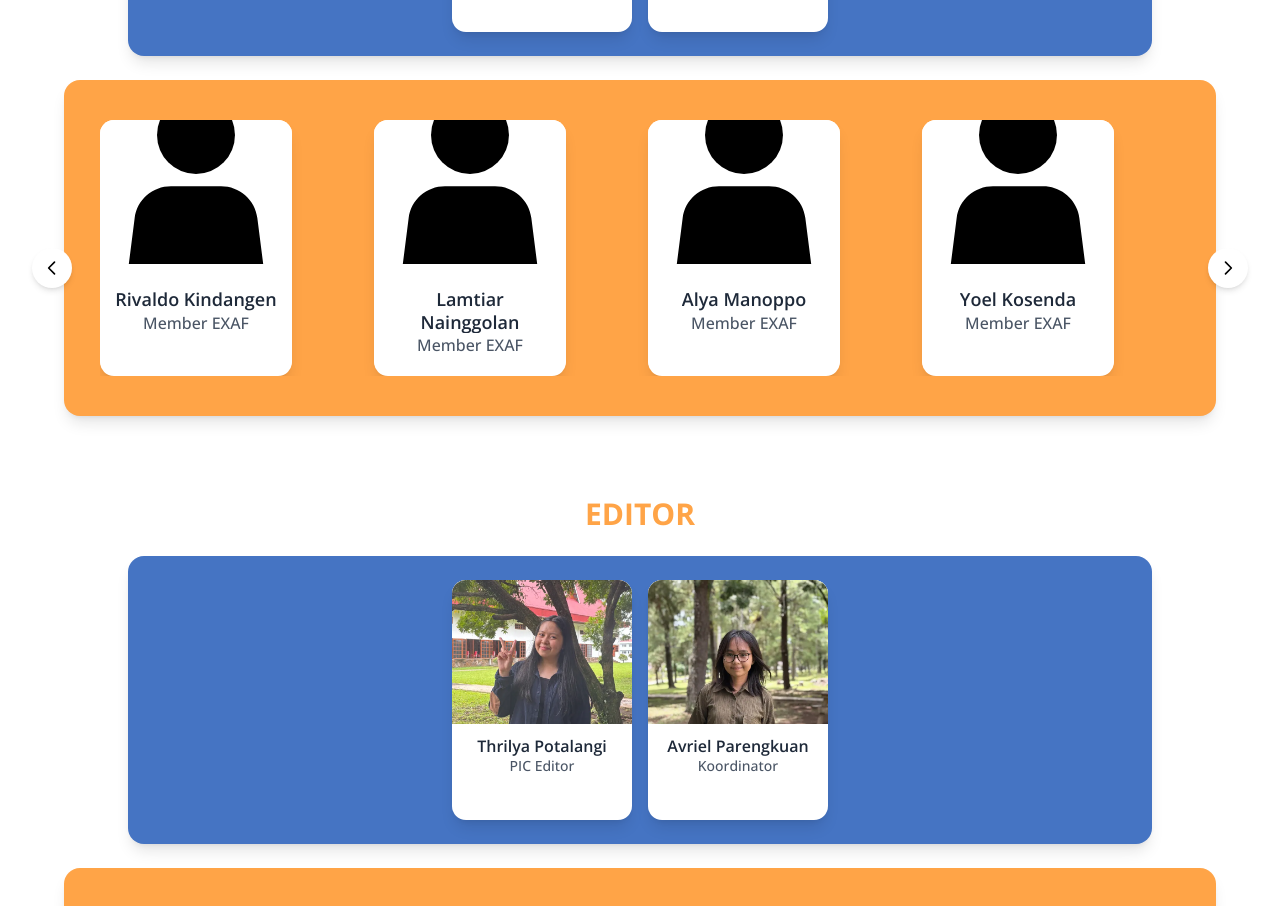
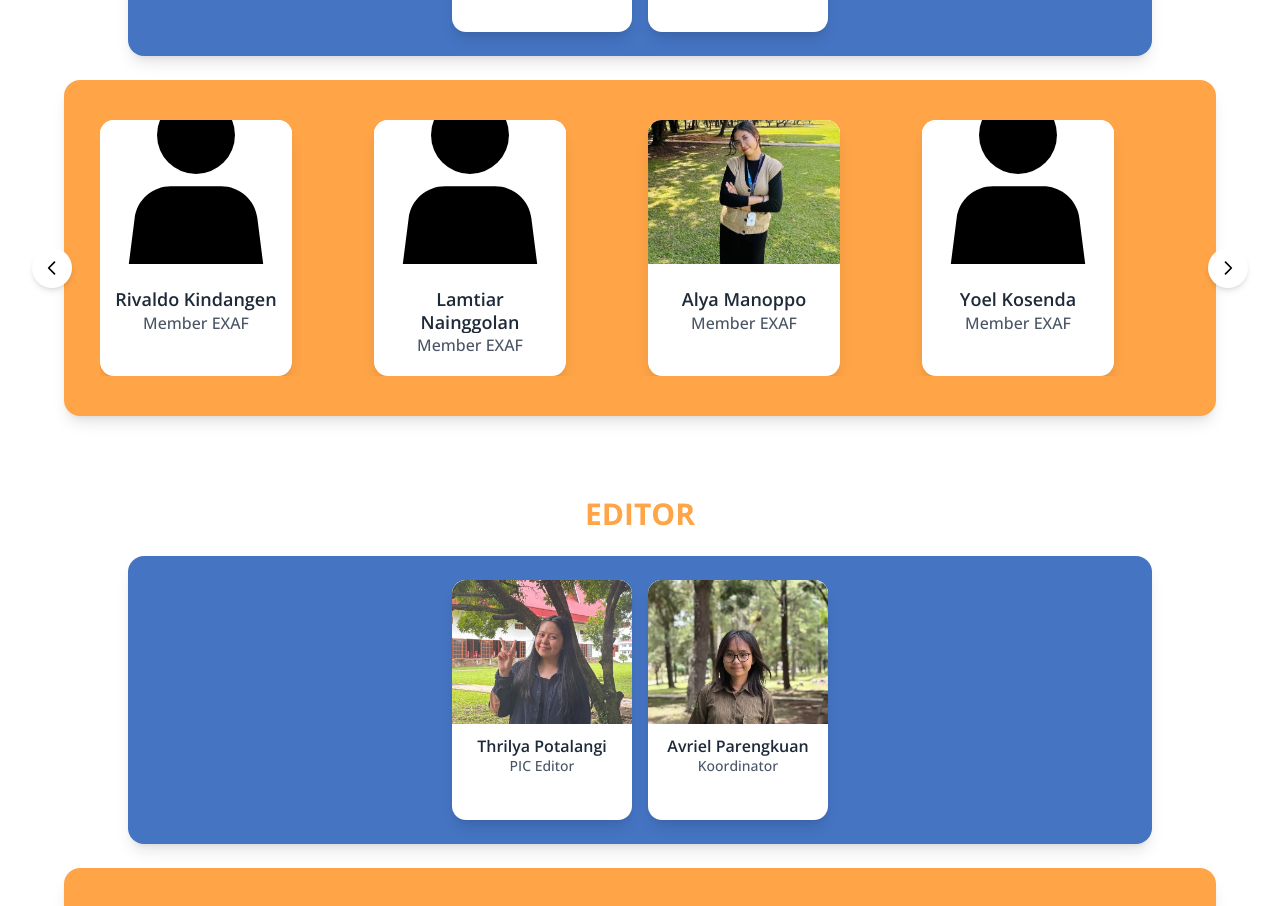
Before and after one commit to WEBUVICS/frontend, a Next.js app: page /department/batch2 in a window 1280 px wide. Shown: the part 2580-3486 px from the top of the page. Built offline with nearby package versions, Linux system fonts and the light colour scheme.

Commit message:
perubahan di member

```diff
--- a/app/(user)/department/batch1/page.tsx
+++ b/app/(user)/department/batch1/page.tsx
@@ -13,7 +13,7 @@ import { MemberType } from "@/types/data-type";
 
 export default function DepartmentUvics() {
   const Advisor: MemberType[] = [
-    { id: 1, name: "Stenly R. Pungus, S.Kom, M.IT, Ph.D", position: "Advisor", image: "/member/CORETEAM/ralf.webp" },
+    { id: 1, name: "Stenly R. Pungus, S.Kom, M.IT, Ph.D", position: "Advisor", image: "/member/CORETEAM/advisor.webp" },
   ];
 
   const coreTeamMembers: MemberType[] = [
--- a/app/(user)/department/batch2/page.tsx
+++ b/app/(user)/department/batch2/page.tsx
@@ -52,9 +52,9 @@ const exafMembers:MemberType[] = [
   { id: 4, name: "Riset Gosal", position: "Member EXAF", image: "/member/PR/riset.webp" },
   { id: 5, name: "Rivaldo Kindangen", position: "Member EXAF", image: "" },
   { id: 6, name: "Lamtiar Nainggolan", position: "Member EXAF", image: "" },
-  { id: 7, name: "Alya Manoppo", position: "Member EXAF", image: "" },
+  { id: 7, name: "Alya Manoppo", position: "Member EXAF", image: "/member/PR/alya.webp" },
   { id: 8, name: "Yoel Kosenda", position: "Member EXAF", image: "" },
-  { id: 9, name: "Vanda Woruntu", position: "Member EXAF", image: "" },
+  { id: 9, name: "Vanda Woruntu", position: "Member EXAF", image: "/member/PR/vanda.webp" },
   { id: 1, name: "Cheiselio Benne", position: "Member EXAF", image: "" },
 ];
 
```
Also changed, not shown: public/member/PR/alya.webp (added), public/member/PR/vanda.webp (added).
